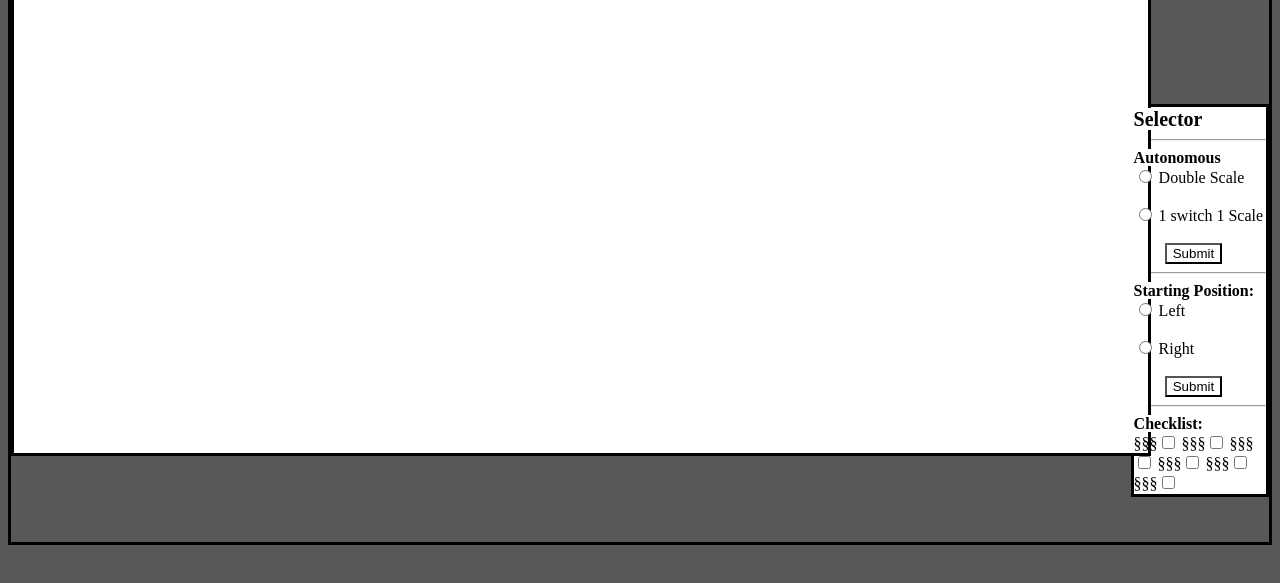
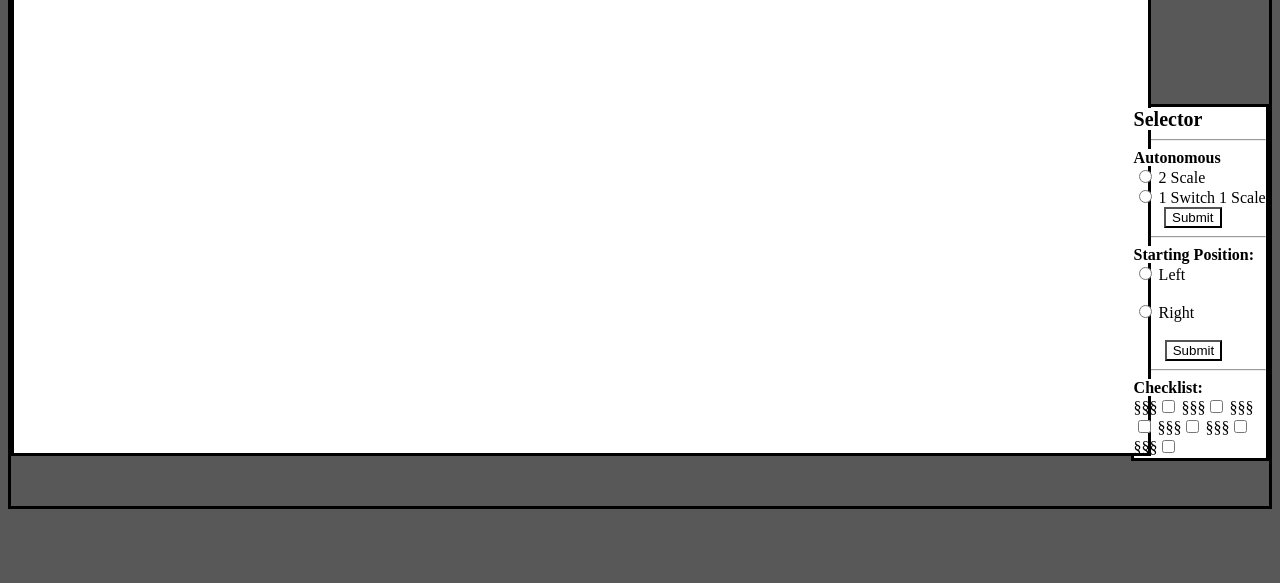
Before and after one commit to thedropbears/powerup-dashboard, a plain HTML site: page Index3.html in a window 1280 px wide. Shown: the part 199-782 px from the top of the page. Drawn offline with Linux system fonts and the light colour scheme.

Commit message:
Adjustments to Selector

```diff
--- a/Index3.html
+++ b/Index3.html
@@ -57,11 +57,11 @@
             <hr>
                 <span style="background-color:white;">
                    <b style="background-color:white;"> Autonomous </b>
-                    <form action="radio" name="Strategy" style="background-color:white">
-                        <input type="radio" name="Strategy" value="2S" id="DScale"> Double Scale <br> <br>
-                        <input type="radio" name="Strategy" value="1S1S" id="1SS"> 1 switch 1 Scale <br> <br>
-                        <input type="submit" value="Submit" style="background-color:white;margin-left:23.5%">
-                    </form>
+                   <form action="null" style="background-color:white;">
+                       <input type="radio" id=A1 name=Auto> 2 Scale <br>
+                       <input type="radio" id=A2 name=Auto> 1 Switch 1 Scale <br>
+                       <input type="submit" name="Submit" id="SubmitA" value="Submit" style="background-color:white;margin-left:23%">
+                   </form>
                 </span>
                 <hr>
                 <span style="background-color:white;">
```
